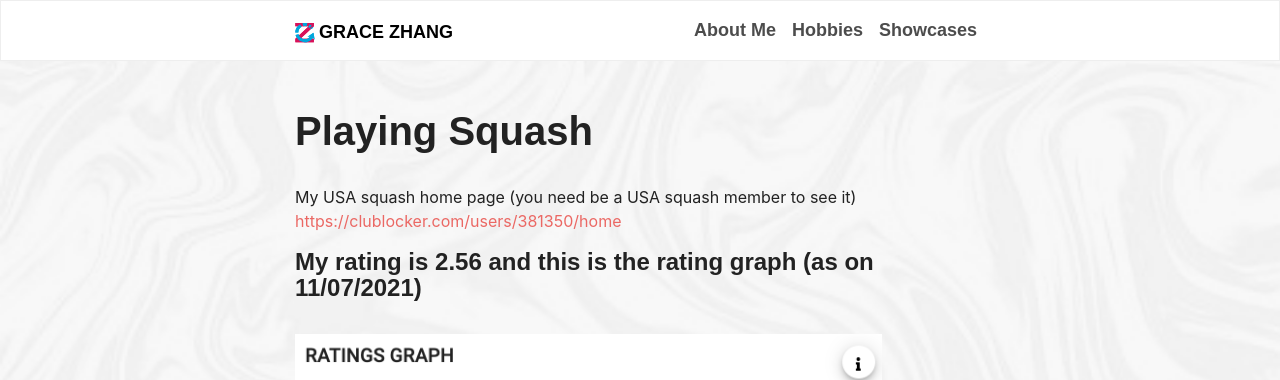
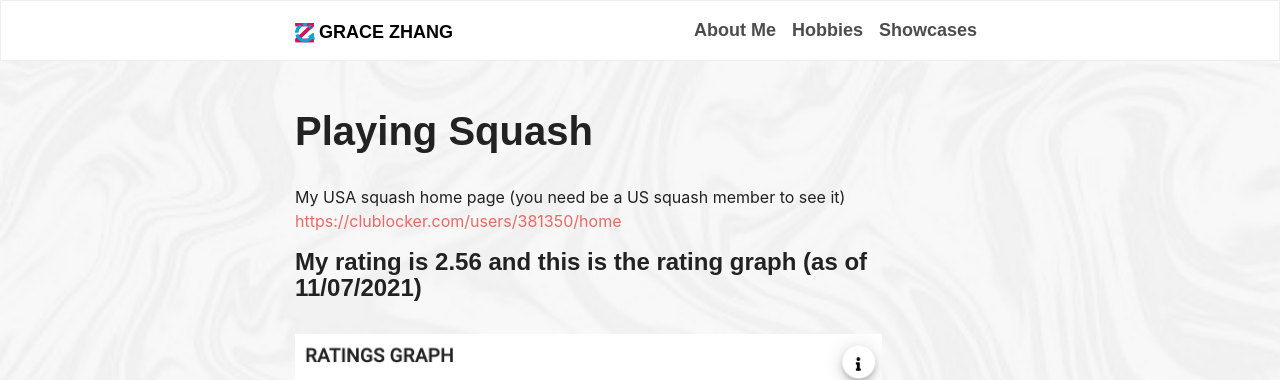
Before and after one commit to gracezca99/gracezca99.github.io, a Jekyll site: the page built from showcases/squash.md, in a window 1280 px wide. Shown: the top 380 px of the page. Built offline with Jekyll 4.4.1, drawn with Linux system fonts in a browser that asks for light colours; some web fonts are replaced; our own code applies the rules of GitHub Pages for plain Markdown files.

Commit message:
Update squash.md

```diff
--- a/showcases/squash.md
+++ b/showcases/squash.md
@@ -4,10 +4,10 @@ layout: default
 
 # Playing Squash
 
-My USA squash home page (you need be a USA squash member to see it)
+My USA squash home page (you need be a US squash member to see it)
 <https://clublocker.com/users/381350/home>
 
-#### My rating is 2.56 and this is the rating graph (as on 11/07/2021)
+#### My rating is 2.56 and this is the rating graph (as of 11/07/2021)
 <img src="/images/squash_rating.png" width="85%" />
 
 
```
